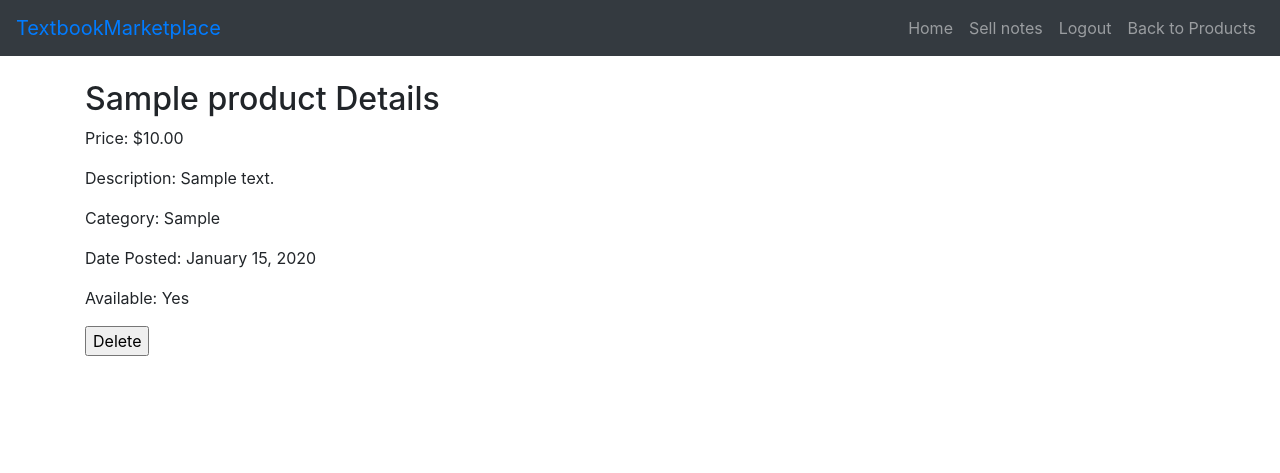
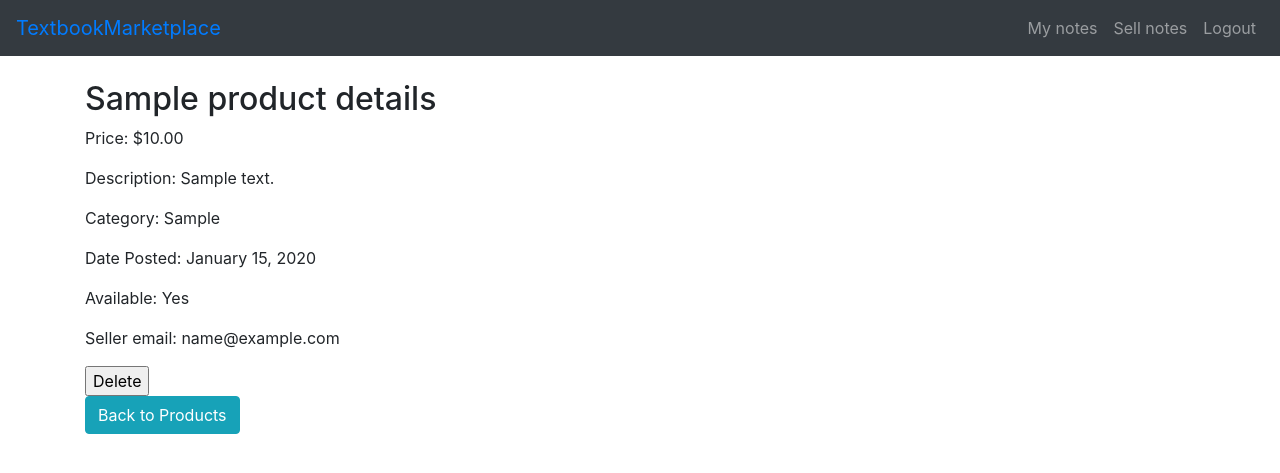
Before and after one commit to Daniel-Ax/HaladoSzt, a Django app: page /product/1/ in a window 1280 px wide. Shown: the top 473 px of the page. Run offline with Django 4.2, Linux system fonts and the light colour scheme; a user stored in the database is signed in; tables that the repository leaves empty hold one stand-in row (values such as "Sample post").

Commit message:
my notes tab added to navbar and functionality implemented, the sellers email address is shown at the product details page

```diff
--- a/TextbookMarketplace/TextbookMarketplaceApp/templates/base.html
+++ b/TextbookMarketplace/TextbookMarketplaceApp/templates/base.html
@@ -21,7 +21,7 @@
 </head>
 <body>
 <nav class="navbar navbar-expand-lg navbar-dark bg-dark">
-    <a class="navbar-brand text-primary" href="">TextbookMarketplace</a>
+    <a class="navbar-brand text-primary" href="/">TextbookMarketplace</a>
     <button class="navbar-toggler" type="button" data-toggle="collapse" data-target="#navbarNav"
             aria-controls="navbarNav" aria-expanded="false" aria-label="Toggle navigation">
         <span class="navbar-toggler-icon"></span>
@@ -30,10 +30,10 @@
         <ul class="navbar-nav ml-auto">
             {% if request.user.is_authenticated %}
                 <li class="nav-item">
-                    <a class="nav-link" href="">Home</a>
+                    <a class="nav-link" href="{% url 'my_products' %}">My notes</a>
                 </li>
                 <li class="nav-item">
-                    <a class="nav-link" href="{% url 'sell_notes' %}">Sell notes</a>
+                    <a class="nav-link" href="{% url 'sell_product' %}">Sell notes</a>
                 </li>
                 <li class="nav-item">
                     <a class="nav-link" href="{% url 'logout' %}">Logout</a>
@@ -51,7 +51,6 @@
         </ul>
     </div>
 </nav>
-
 {% block content %}{% endblock %}
 </body>
 </html>
--- a/TextbookMarketplace/TextbookMarketplaceApp/templates/index.html
+++ b/TextbookMarketplace/TextbookMarketplaceApp/templates/index.html
@@ -5,7 +5,7 @@
 {% block content %}
 
     {% for product in products %}
-        <div class="col-md-4">
+        <div class="container col-md-4">
             <div class="card">
                 {% if product.image %}
                     <img class="card-img-top" src="{{ product.image.url }}" alt="Product Image">
--- a/TextbookMarketplace/TextbookMarketplaceApp/templates/login.html
+++ b/TextbookMarketplace/TextbookMarketplaceApp/templates/login.html
@@ -5,7 +5,6 @@
 {% block title %}<title>Login</title>{% endblock %}
 
 {% block content %}
-    <body>
     <div class="container mt-5">
         <h2>Login</h2>
         <form method="post" class="form">
@@ -14,5 +13,4 @@
             <button type="submit" class="btn btn-primary">Login</button>
         </form>
     </div>
-    </body>
 {% endblock %}
--- /dev/null
+++ b/TextbookMarketplace/TextbookMarketplaceApp/templates/my_products.html
@@ -0,0 +1 @@
+{% extends 'index.html' %}
--- a/TextbookMarketplace/TextbookMarketplaceApp/templates/product_detail.html
+++ b/TextbookMarketplace/TextbookMarketplaceApp/templates/product_detail.html
@@ -2,25 +2,23 @@
 
 {% block title %}<title>{{ product.name }} details</title>{% endblock %}
 
-{% block auth_navb_extra %}
-    <li class="nav-item">
-        <a class="nav-link" href="{% url 'index' %}">Back to Products</a>
-    </li>
-{% endblock %}
-
 {% block content %}
     <div class="container mt-4">
-        <h2>{{ product.name }} Details</h2>
+        <h2>{{ product.name }} details</h2>
         <p>Price: ${{ product.price }}</p>
         <p>Description: {{ product.description }}</p>
         <p>Category: {{ product.category }}</p>
         <p>Date Posted: {{ product.date_posted|date:"F d, Y" }}</p>
         <p>Available: {{ product.is_available|yesno:"Yes,No" }}</p>
-        {% if user.is_authenticated and product.seller == user %}
+        {% if product.is_available %}
+            <p>Seller email: {{ product.seller.email }}
+        {% endif %}
+        {% if product.seller == user %}
             <form action="{% url 'delete_product' product.id %}" method="post">
                 {% csrf_token %}
                 <input type="submit" value="Delete">
             </form>
         {% endif %}
+        <a href="/" class="btn btn-info">Back to Products</a>
     </div>
 {% endblock %}
--- a/TextbookMarketplace/TextbookMarketplaceApp/templates/sell_notes.html
+++ b/TextbookMarketplace/TextbookMarketplaceApp/templates/sell_product.html
@@ -1,4 +1,4 @@
-<!-- TextbookMarketplaceApp/templates/sell_notes.html -->
+<!-- TextbookMarketplaceApp/templates/sell_product.html -->
 
 {% extends 'base.html' %}
 
--- a/TextbookMarketplace/TextbookMarketplaceApp/urls.py
+++ b/TextbookMarketplace/TextbookMarketplaceApp/urls.py
@@ -5,7 +5,8 @@ from django.urls import path
 
 from .views import (
     IndexView,
-    SellNotesView,
+    MyProductsView,
+    SellProductView,
     LoginView,
     RegistrationView,
     LogoutView,
@@ -15,7 +16,8 @@ from .views import (
 
 urlpatterns = [
     path('', IndexView.as_view(), name='index'),
-    path('sell_notes/', SellNotesView.as_view(), name='sell_notes'),
+    path('my_products', MyProductsView.as_view(), name='my_products'),
+    path('sell_product/', SellProductView.as_view(), name='sell_product'),
     path('product/delete/<int:product_id>/', DeleteProductView.as_view(), name='delete_product'),
     path('login/', LoginView.as_view(), name='login'),
     path('registration/', RegistrationView.as_view(), name='registration'),
--- a/TextbookMarketplace/TextbookMarketplaceApp/views.py
+++ b/TextbookMarketplace/TextbookMarketplaceApp/views.py
@@ -34,8 +34,17 @@ class IndexView(TemplateView):
         return context
 
 
-class SellNotesView(LoginRequiredMixin, View):
-    template_name = 'sell_notes.html'
+class MyProductsView(LoginRequiredMixin, TemplateView):
+    template_name = 'my_products.html'
+
+    def get_context_data(self, **kwargs):
+        context = super().get_context_data(**kwargs)
+        context['products'] = Product.objects.filter(seller=self.request.user)
+        return context
+
+
+class SellProductView(LoginRequiredMixin, View):
+    template_name = 'sell_product.html'
     form_class = SellNotesForm
 
     def get(self, request, *args, **kwargs):
```
Also changed, not shown: TextbookMarketplace/TextbookMarketplaceApp/templates/registration.html (+18 -6 lines).
